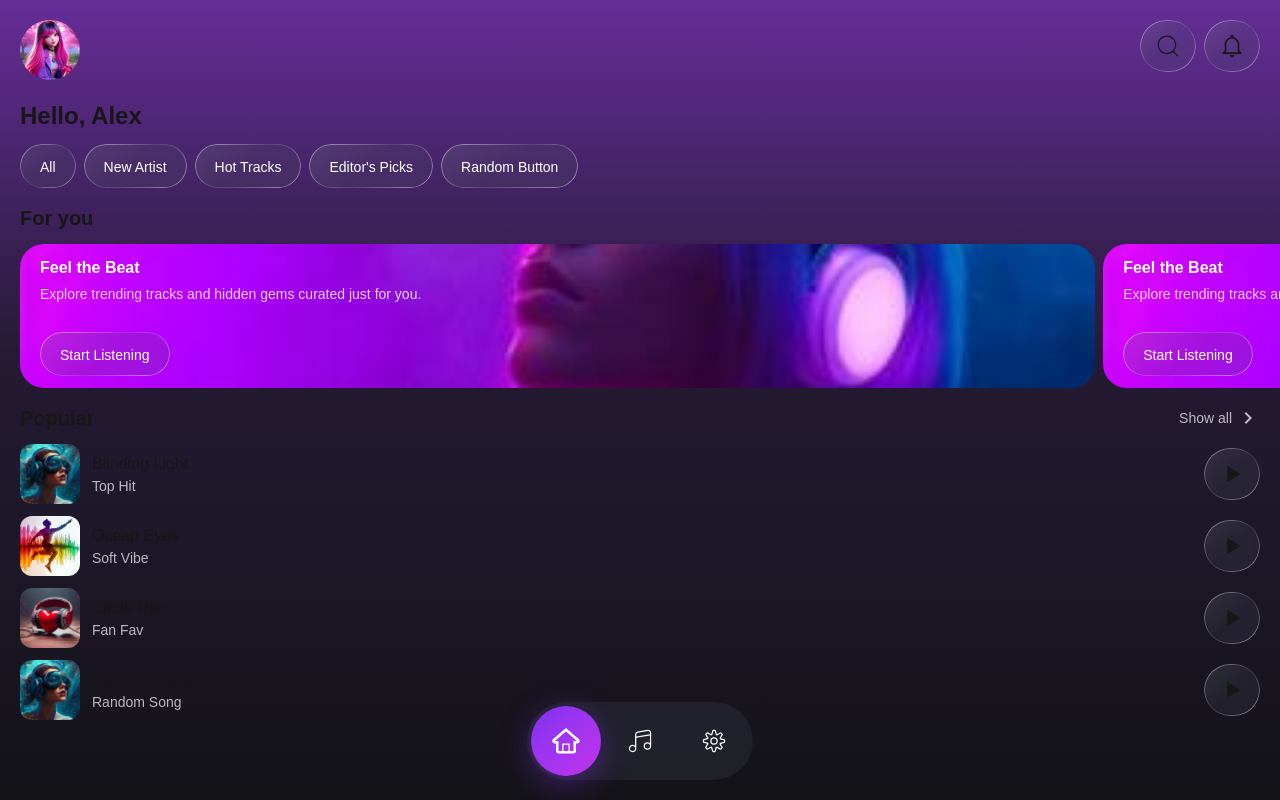
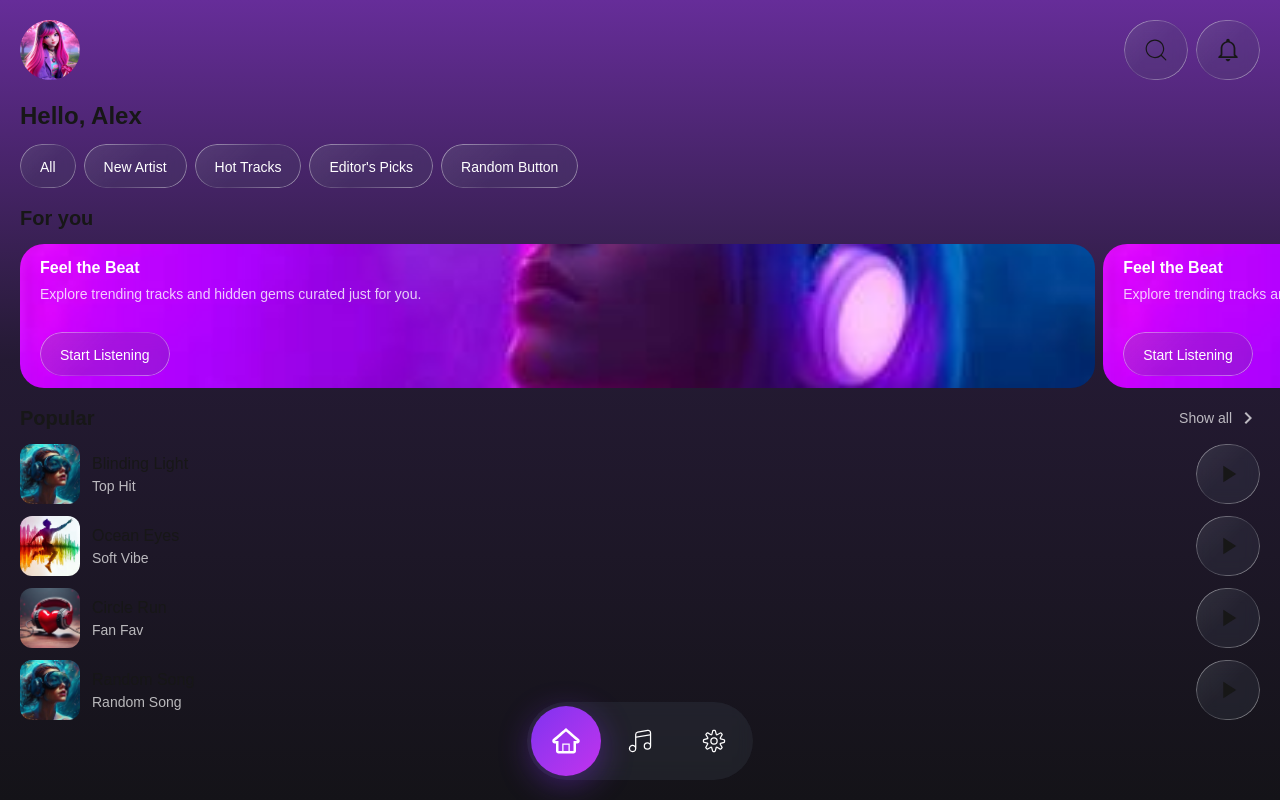
Before and after one commit to grintzdel/tailwind-mobile, a Next.js app: page / in a window 1280 px wide. Built offline with nearby package versions, Linux system fonts and the light colour scheme.

Commit message:
feat: add variant props in icon

```diff
--- a/src/ui/icon.tsx
+++ b/src/ui/icon.tsx
@@ -4,18 +4,24 @@ import {IconType} from "react-icons";
 
 import {GRADIENT_BG, GLASS_EFFECT} from '@/modules/shared/constants/style.constant';
 
+type IconWithCircleVariants = 'lg' | 'sm'
+
 type IconWithCircleProps = {
     icon: IconType;
     className?: string;
+    variant?: IconWithCircleVariants
 }
 
 export const IconWithCircle: React.FC<IconWithCircleProps> = ({
                                                                   icon: Icon,
-                                                                  className
+                                                                  className,
+                                                                  variant = 'lg'
                                                               }: IconWithCircleProps): React.JSX.Element => {
+    const padding = variant === 'lg' ? 'p-4' : 'p-2';
+
     return (
         <div
-            className={`group relative flex justify-center content-center items-center py-3 px-3 w-auto max-h-fit rounded-full ${GLASS_EFFECT.container}`}>
+            className={`group relative flex justify-center content-center items-center ${padding} w-auto max-h-fit rounded-full ${GLASS_EFFECT.container}`}>
             <div
                 className="absolute inset-0 rounded-full p-[1px] transition-opacity duration-300"
                 style={{
```
